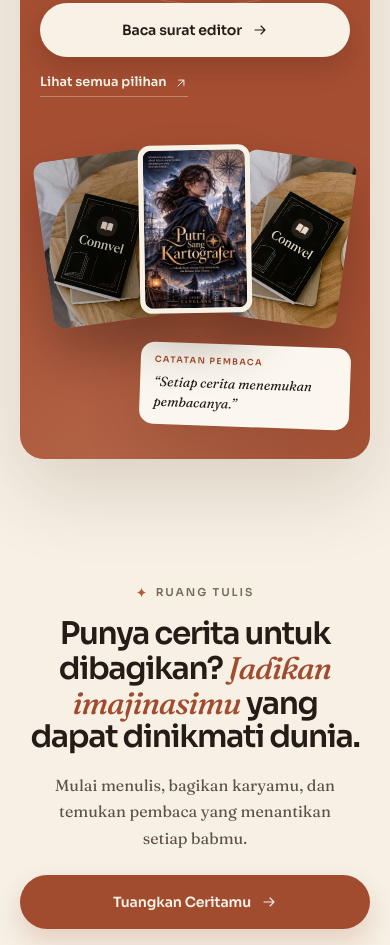
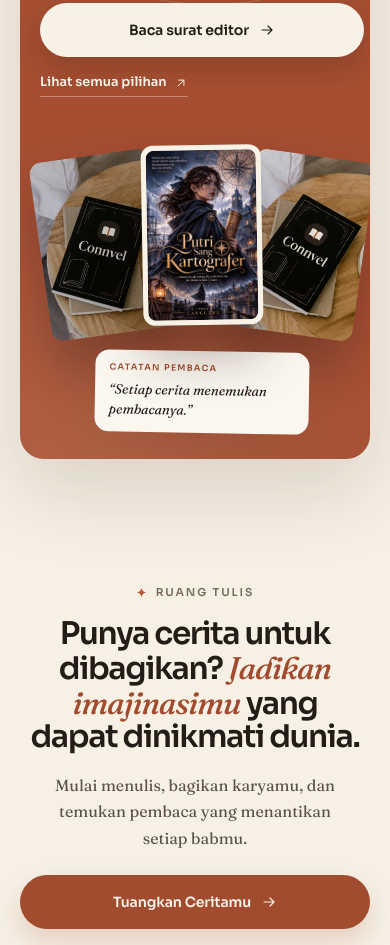
Before and after one commit to galogose0-hash/connvel, a website: page index.html in a window 390 px wide. Shown: the part 2366-3311 px from the top of the page. Drawn offline with Linux system fonts and the light colour scheme; no server answers.

Commit message:
Perbesar sampul dan posisikan catatan pembaca di tengah

```diff
--- a/assets/css/responsive.css
+++ b/assets/css/responsive.css
@@ -289,19 +289,19 @@
   }
 
   .pick-cover {
-    width: clamp(120px, 26vw, 160px);
+    width: clamp(128px, 27vw, 170px);
   }
 
   .pick-cover-mid {
-    margin-right: -20px;
+    margin-right: -22px;
   }
 
   .pick-cover-back {
-    margin-left: -20px;
+    margin-left: -22px;
   }
 
   .pick-note {
-    width: min(240px, 66%);
+    width: min(260px, 72%);
     padding: 15px 17px;
   }
 
@@ -360,19 +360,19 @@
   }
 
   .pick-cover {
-    width: clamp(104px, 28vw, 132px);
+    width: clamp(112px, 29vw, 142px);
   }
 
   .pick-cover-mid {
-    margin-right: -18px;
+    margin-right: -20px;
   }
 
   .pick-cover-back {
-    margin-left: -18px;
+    margin-left: -20px;
   }
 
   .pick-note {
-    width: min(224px, 68%);
+    width: min(236px, 74%);
     padding: 14px 16px;
   }
 
@@ -565,19 +565,19 @@
   }
 
   .pick-cover {
-    width: clamp(92px, 30vw, 112px);
+    width: clamp(98px, 31vw, 120px);
   }
 
   .pick-cover-mid {
-    margin-right: -16px;
+    margin-right: -18px;
   }
 
   .pick-cover-back {
-    margin-left: -16px;
+    margin-left: -18px;
   }
 
   .pick-note {
-    width: 210px;
+    width: min(214px, 72%);
     padding: 12px 14px;
   }
 
--- a/assets/css/sections.css
+++ b/assets/css/sections.css
@@ -496,7 +496,7 @@
 .pick-cover {
   position: relative;
   flex: 0 0 auto;
-  width: clamp(140px, 12vw, 180px);
+  width: clamp(150px, 13vw, 190px);
   aspect-ratio: 2 / 3;
   overflow: hidden;
   border-radius: 12px;
@@ -513,7 +513,7 @@
 .pick-cover-mid {
   order: 1;
   z-index: 1;
-  margin-right: -26px;
+  margin-right: -30px;
   filter: brightness(0.82) saturate(0.82);
   transform: translateY(10px) rotate(-8deg);
 }
@@ -529,7 +529,7 @@
 .pick-cover-back {
   order: 3;
   z-index: 2;
-  margin-left: -26px;
+  margin-left: -30px;
   filter: brightness(0.92) saturate(0.9);
   transform: translateY(10px) rotate(8deg);
 }
@@ -552,21 +552,21 @@
 
 .pick-note {
   position: absolute;
-  right: 0;
-  bottom: 2%;
+  left: 50%;
+  bottom: 0;
   z-index: 3;
-  width: min(270px, 68%);
+  width: min(300px, 78%);
   padding: 18px 20px;
   border-radius: 14px;
   background: var(--surface);
   box-shadow: var(--shadow);
   color: var(--ink);
-  transform: rotate(2deg);
+  transform: translateX(-50%) rotate(1deg);
   transition: transform 0.45s cubic-bezier(0.2, 0.7, 0.2, 1);
 }
 
 .pick-panel:hover .pick-note {
-  transform: rotate(0deg) translateY(-3px);
+  transform: translateX(-50%) translateY(-3px) rotate(0deg);
 }
 
 .pick-note-label {
```
